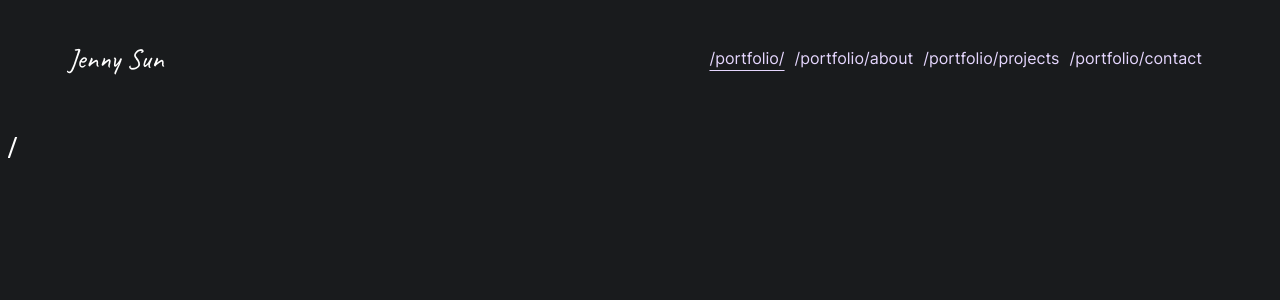
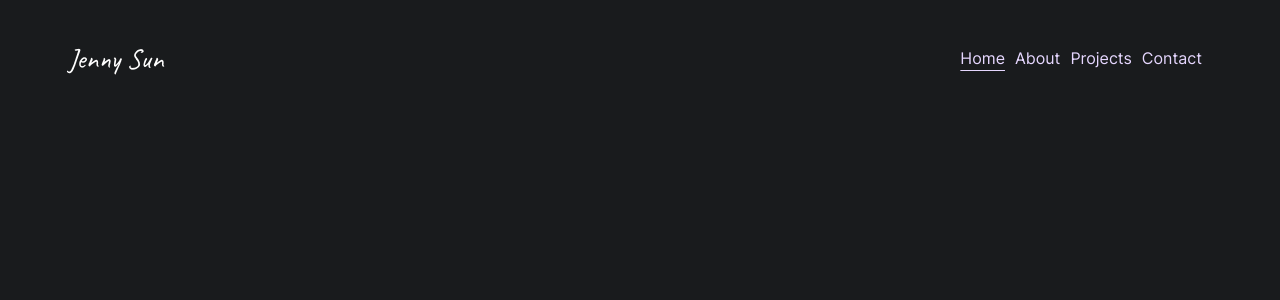
Before and after one commit to xMISSJ/portfolio, a SvelteKit app: page / in a window 1280 px wide. Shown: the top 300 px of the page. Built offline with nearby package versions, Linux system fonts and the light colour scheme.

Commit message:
feat: changed up base param.

```diff
--- a/src/components/Menu.svelte
+++ b/src/components/Menu.svelte
@@ -16,14 +16,16 @@
   <a id="portfolio-user-name" href="{base}/">Jenny Sun</a>
   <nav id="menu">
     {#each Object.entries(paths) as [key, path]}
-      <a href="{base}{path}" class:selected={$page.url.pathname == base + path}
-        >{"/portfolio" + path}</a
+      <a
+        href="{base}{path}"
+        class:selected={$page.url.pathname.replace("/portfolio", "") == path}
+        >{key.charAt(0).toUpperCase() + key.slice(1)}</a
       >
     {/each}
   </nav>
 </div>
 
-<h1>{$page.url.pathname}</h1>
+<h1>{base}</h1>
 
 <style lang="scss">
   #menu-container {
--- a/svelte.config.js
+++ b/svelte.config.js
@@ -8,7 +8,7 @@ const config = {
   kit: {
     adapter: adapter(),
     paths: {
-      base: "/portfolio",
+      base: process.env.NODE_ENV === "production" ? "/portfolio" : "",
     },
   },
 };
```
